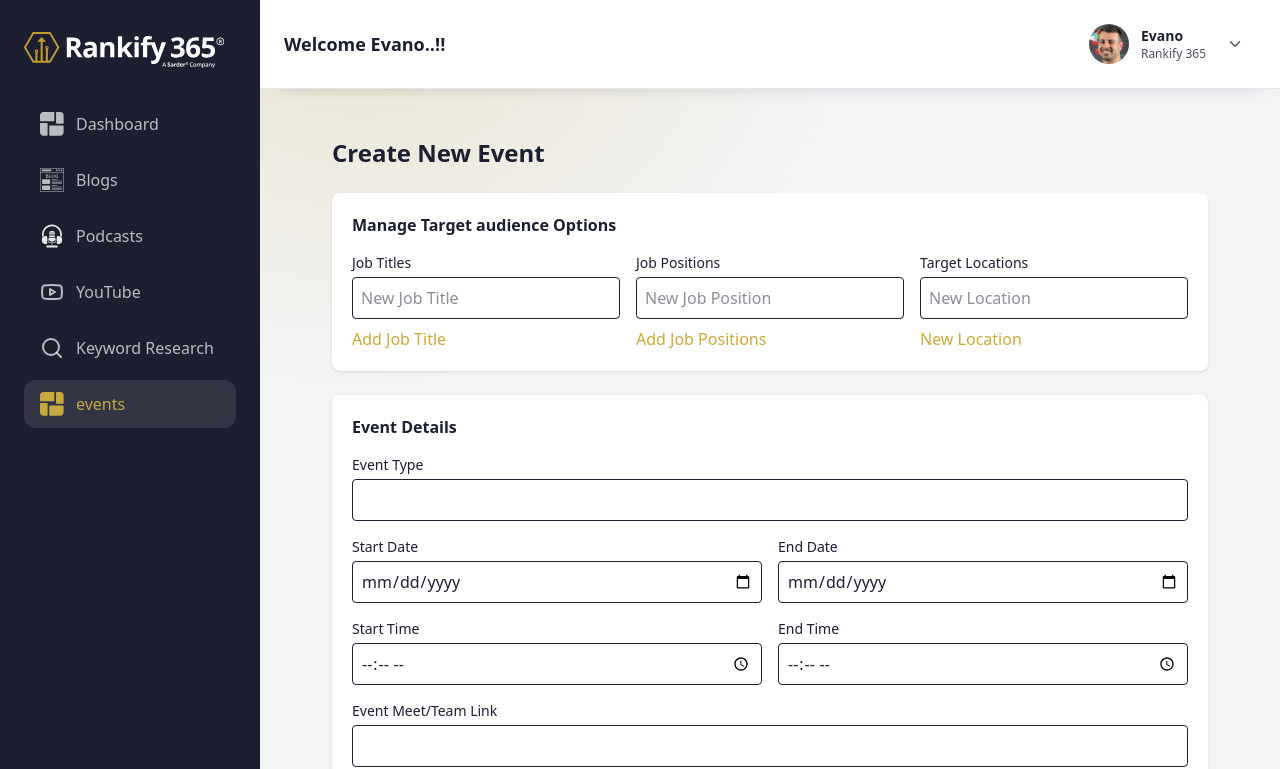
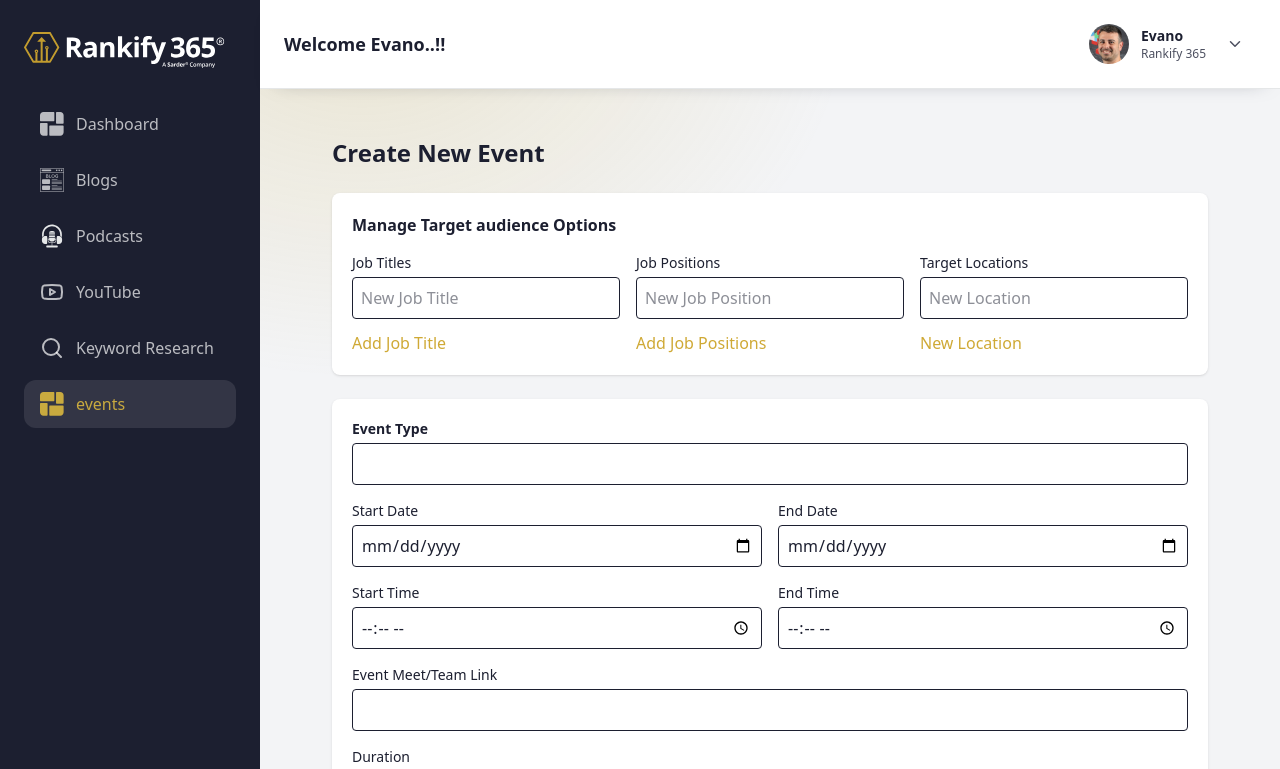
Before and after one commit to samarthpatel8595/rankify-react, a Next.js app in the folder rankify-react/: page /events in a window 1280 px wide. Shown: the top 769 px of the page. Built offline with nearby package versions, Linux system fonts and the light colour scheme.

Commit message:
change the code

```diff
--- a/rankify-react/src/app/events/page.tsx
+++ b/rankify-react/src/app/events/page.tsx
@@ -26,7 +26,7 @@ export default function CreateEventPage() {
               placeholder="New Job Title"
               className="w-full border p-2 rounded"
             />
-            <label className="text-[#CFA935] mt-2">Add Job Title</label>
+            <label className="text-[#CFA935] mt-3">Add Job Title</label>
           </div>
 
           <div className="flex flex-col">
@@ -35,7 +35,7 @@ export default function CreateEventPage() {
               placeholder="New Job Position"
               className="w-full border p-2 rounded"
             />
-            <label className="text-[#CFA935] mt-2">Add Job Positions</label>
+            <label className="text-[#CFA935] mt-3">Add Job Positions</label>
           </div>
 
           <div className="flex flex-col">
@@ -44,7 +44,7 @@ export default function CreateEventPage() {
               placeholder="New Location"
               className="w-full border p-2 rounded"
             />
-            <label className="text-[#CFA935] mt-2">New Location</label>
+            <label className="text-[#CFA935] mt-3">New Location</label>
           </div>
 
         </div>
@@ -53,10 +53,8 @@ export default function CreateEventPage() {
       {/* Event Details */}
       <div className="bg-white rounded-lg shadow p-5 space-y-4">
 
-        <h2 className="font-semibold">Event Details</h2>
-
         <div className="flex flex-col">
-          <label className="text-sm mb-1">Event Type</label>
+          <label className="text-sm mb-1 font-semibold">Event Type</label>
           <input
             placeholder=""
             className="w-full border p-2 rounded"
```
